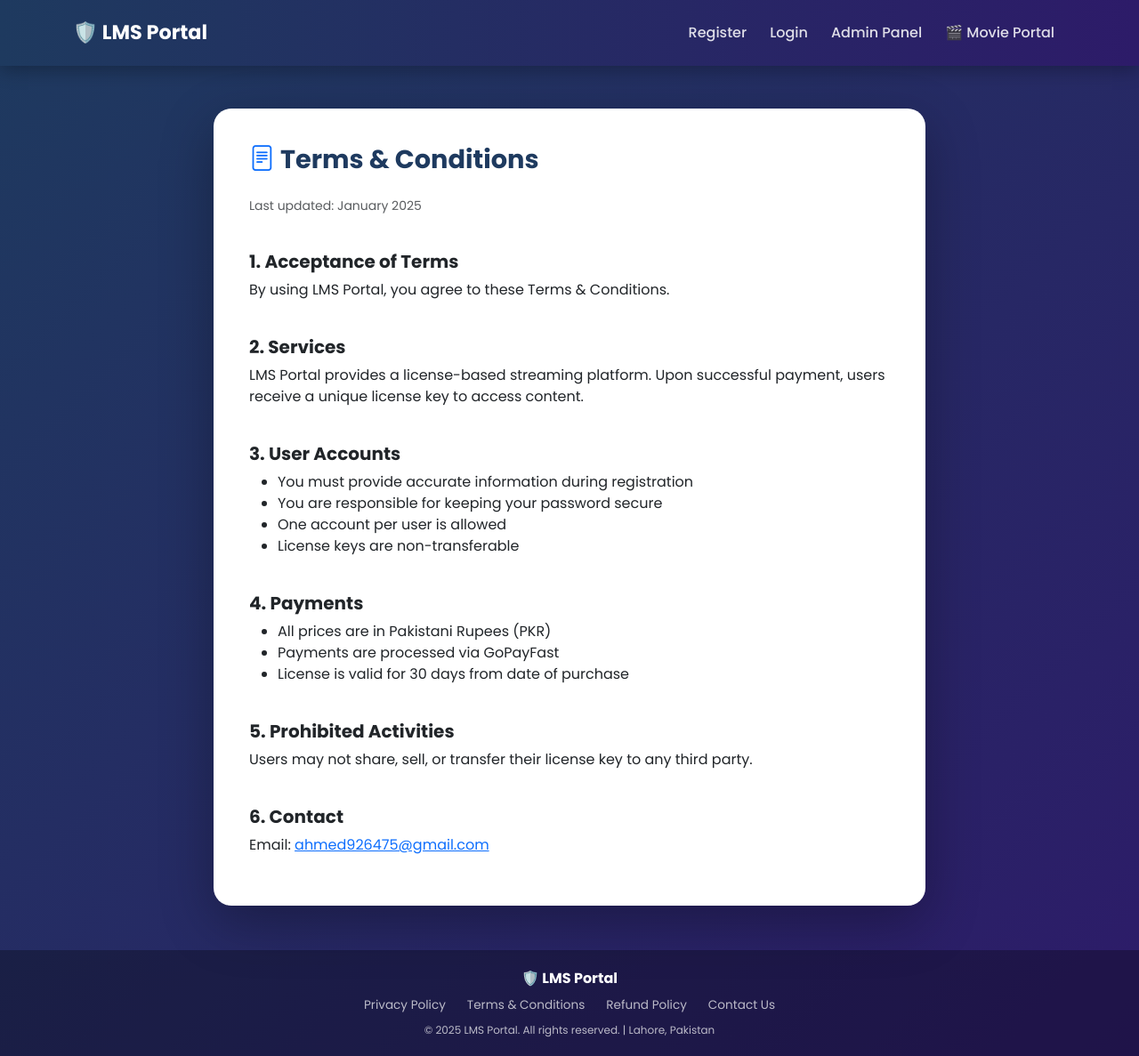
After one commit to ch-Ahmad-zx/lms-project, a Flask app: page /terms in a window 1280 px wide. The commit adds this page. Shown: the whole page at 89% size. Run offline with Flask 3, Linux system fonts and the light colour scheme; some libraries are stand-ins or nearby versions.

Commit message:
Added privacy policy, terms, refund policy and contact pages

```diff
--- a/app.py
+++ b/app.py
@@ -184,6 +184,21 @@ def watch_movies():
         else:
             error_msg = "Invalid License Key! Please purchase a plan."
     return render_template('movies.html', is_unlocked=is_unlocked, error_msg=error_msg)
+@app.route('/privacy-policy')
+def privacy_policy():
+    return render_template('privacy_policy.html')
+
+@app.route('/terms')
+def terms():
+    return render_template('terms.html')
+
+@app.route('/refund-policy')
+def refund_policy():
+    return render_template('refund_policy.html')
+
+@app.route('/contact')
+def contact():
+    return render_template('contact.html')
 
 if __name__ == '__main__':
     app.run(debug=True)
--- a/templates/base.html
+++ b/templates/base.html
@@ -100,5 +100,17 @@
         {% block content %}{% endblock %}
     </div>
     <script src="https://cdn.jsdelivr.net/npm/bootstrap@5.3.0/dist/js/bootstrap.bundle.min.js"></script>
+    <footer style="background: rgba(0,0,0,0.3); color: rgba(255,255,255,0.7); padding: 20px 0; margin-top: 50px;">
+    <div class="container text-center">
+        <p class="mb-2 fw-bold text-white">🛡️ LMS Portal</p>
+        <div class="d-flex justify-content-center gap-4 flex-wrap">
+            <a href="/privacy-policy" style="color: rgba(255,255,255,0.7); text-decoration: none; font-size: 0.85rem;">Privacy Policy</a>
+            <a href="/terms" style="color: rgba(255,255,255,0.7); text-decoration: none; font-size: 0.85rem;">Terms & Conditions</a>
+            <a href="/refund-policy" style="color: rgba(255,255,255,0.7); text-decoration: none; font-size: 0.85rem;">Refund Policy</a>
+            <a href="/contact" style="color: rgba(255,255,255,0.7); text-decoration: none; font-size: 0.85rem;">Contact Us</a>
+        </div>
+        <p class="mt-2 mb-0" style="font-size: 0.75rem;">© 2025 LMS Portal. All rights reserved. | Lahore, Pakistan</p>
+    </div>
+</footer>
 </body>
 </html>
--- /dev/null
+++ b/templates/terms.html
@@ -0,0 +1,34 @@
+{% extends "base.html" %}
+{% block content %}
+<div class="card mx-auto" style="max-width: 800px;">
+    <h2><i class="bi bi-file-text text-primary"></i> Terms & Conditions</h2>
+    <p class="text-muted small">Last updated: January 2025</p>
+
+    <h5 class="fw-bold mt-4">1. Acceptance of Terms</h5>
+    <p>By using LMS Portal, you agree to these Terms & Conditions.</p>
+
+    <h5 class="fw-bold mt-4">2. Services</h5>
+    <p>LMS Portal provides a license-based streaming platform. Upon successful payment, users receive a unique license key to access content.</p>
+
+    <h5 class="fw-bold mt-4">3. User Accounts</h5>
+    <ul>
+        <li>You must provide accurate information during registration</li>
+        <li>You are responsible for keeping your password secure</li>
+        <li>One account per user is allowed</li>
+        <li>License keys are non-transferable</li>
+    </ul>
+
+    <h5 class="fw-bold mt-4">4. Payments</h5>
+    <ul>
+        <li>All prices are in Pakistani Rupees (PKR)</li>
+        <li>Payments are processed via GoPayFast</li>
+        <li>License is valid for 30 days from date of purchase</li>
+    </ul>
+
+    <h5 class="fw-bold mt-4">5. Prohibited Activities</h5>
+    <p>Users may not share, sell, or transfer their license key to any third party.</p>
+
+    <h5 class="fw-bold mt-4">6. Contact</h5>
+    <p>Email: <a href="mailto:ahmed926475@gmail.com">ahmed926475@gmail.com</a></p>
+</div>
+{% endblock %}
```
Also changed, not shown: templates/contact.html (added, +36 -0 lines), templates/privacy_policy.html (added, +29 -0 lines), templates/refund_policy.html (added, +32 -0 lines), 1 other file.
